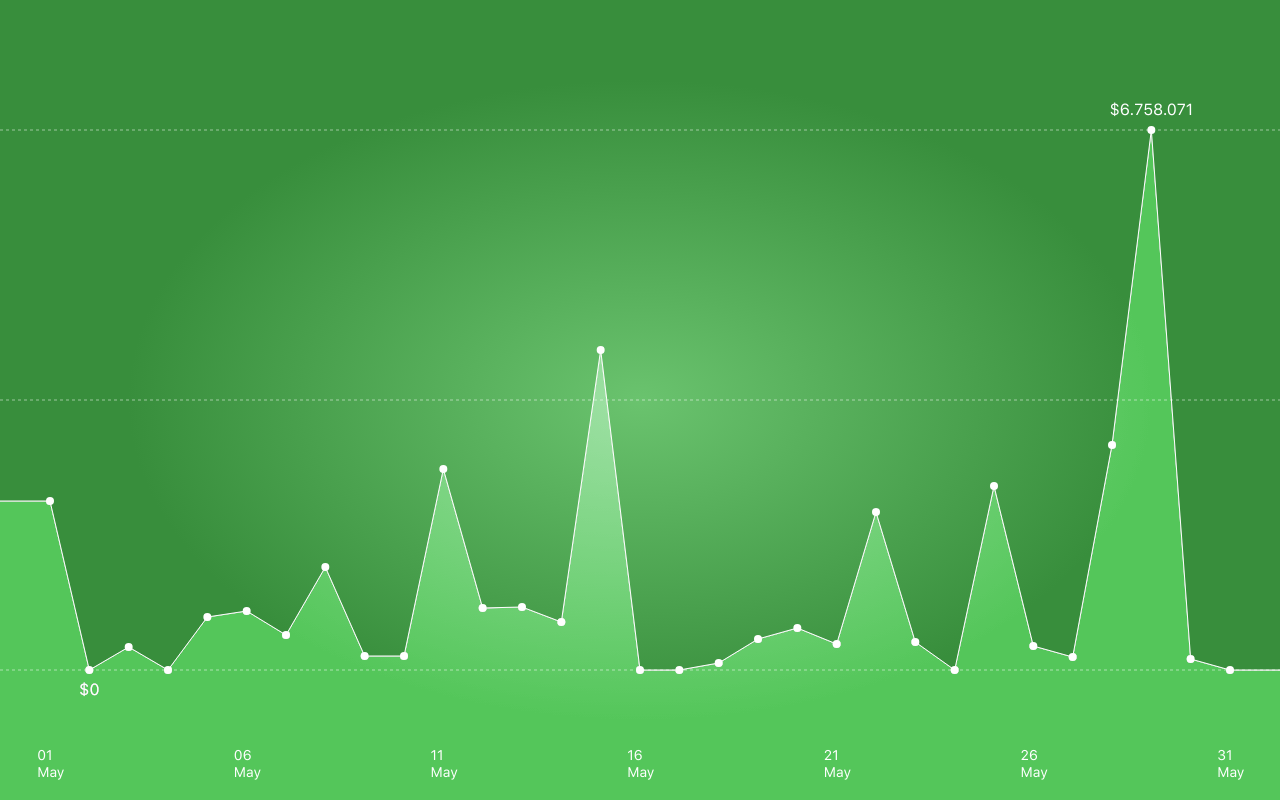
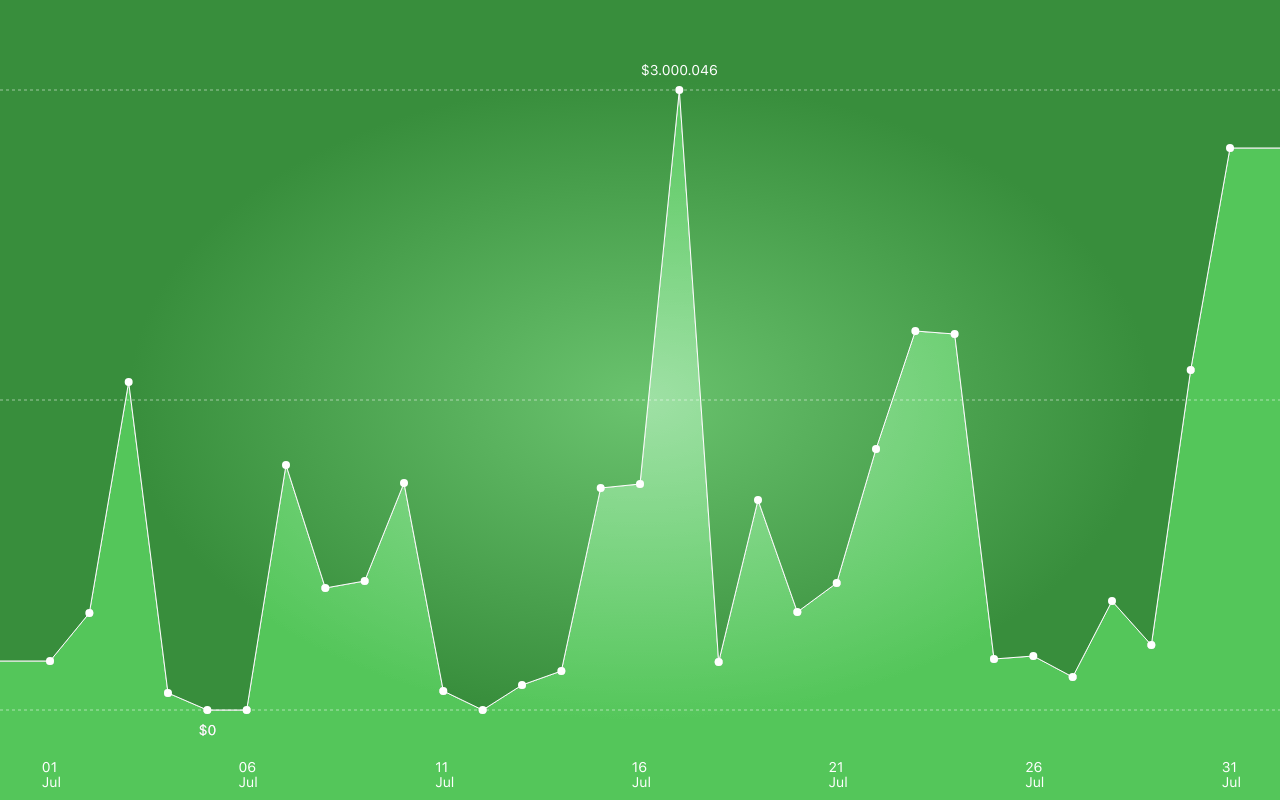
Before and after one commit to kaosb/clerk-charts, a website: page sales.html in a window 1280 px wide. Drawn offline with Linux system fonts and the light colour scheme.

Commit message:
ajustes de tamaños

```diff
--- a/css/style.css
+++ b/css/style.css
@@ -68,7 +68,7 @@ circle {
 text {
 	font-family: 'sf-ui-text';
 	font-style: normal;
-	font-size: 16px;
+	font-size: 14px;
 	fill: #fff;
 }
 .label-bloqued {
--- a/js/script.js
+++ b/js/script.js
@@ -33,7 +33,7 @@ var CHARTS = (function(){
 			labels          = [],
 			overFormat      = null,
 			// Configuración visual del gráfico; podrían ser editables
-			margin          = { top : 130, right : 50, bottom : 130, left : 50 },
+			margin          = { top : 90, right : 50, bottom : 90, left : 50 },
 			ticksY          = 3,
 			// Variables locales, no cambian nunca
 			width           = document.body.clientWidth,
@@ -96,7 +96,7 @@ var CHARTS = (function(){
 			for (var i = 0; i < words.length; i++) {
 				var tspan = el.append('tspan')
 					.text(words[i]);
-				if ( i > 0 ) tspan.attr('x', 0).attr('dy', 17);
+				if ( i > 0 ) tspan.attr('x', 0).attr('dy', 15);
 			}
 		};
 
@@ -241,7 +241,7 @@ var CHARTS = (function(){
 			.classed('axis-x', true)
 			.attr('transform', function (d) {
 				var height = svg.node().getBoundingClientRect().height;
-				return 'translate(' + margin.left + ' ' + ( height - 50 ) + ')';
+				return 'translate(' + margin.left + ' ' + ( height - 38 ) + ')';
 			});
 
 		var axisXRanges = axisX
--- a/sales.html
+++ b/sales.html
@@ -14,130 +14,7 @@
 			'currency' : 'CLP',
 			'range' : 'month', // month, 3month
 			'data' : [
-				{
-					'date' : '2016-05-01',
-					'value' : 2117201.0
-				},
-				{
-					'date' : '2016-05-02',
-					'value' : 0.0
-				},
-				{
-					'date' : '2016-05-03',
-					'value' : 291780.0
-				},
-				{
-					'date' : '2016-05-04',
-					'value' : 0.0
-				},
-				{
-					'date' : '2016-05-05',
-					'value' : 660350.0
-				},
-				{
-					'date' : '2016-05-06',
-					'value' : 737264.0
-				},
-				{
-					'date' : '2016-05-07',
-					'value' : 442236.0
-				},
-				{
-					'date' : '2016-05-08',
-					'value' : 1292720.0
-				},
-				{
-					'date' : '2016-05-09',
-					'value' : 180000.0
-				},
-				{
-					'date' : '2016-05-10',
-					'value' : 179400.0
-				},
-				{
-					'date' : '2016-05-11',
-					'value' : 2516811.99
-				},
-				{
-					'date' : '2016-05-12',
-					'value' : 778310.0
-				},
-				{
-					'date' : '2016-05-13',
-					'value' : 789440.0
-				},
-				{
-					'date' : '2016-05-14',
-					'value' : 599630.0
-				},
-				{
-					'date' : '2016-05-15',
-					'value' : 4009440.0
-				},
-				{
-					'date' : '2016-05-16',
-					'value' : 0.0
-				},
-				{
-					'date' : '2016-05-17',
-					'value' : 0.0
-				},
-				{
-					'date' : '2016-05-18',
-					'value' : 88320.0
-				},
-				{
-					'date' : '2016-05-19',
-					'value' : 385108.0
-				},
-				{
-					'date' : '2016-05-20',
-					'value' : 529395.0
-				},
-				{
-					'date' : '2016-05-21',
-					'value' : 320200.0
-				},
-				{
-					'date' : '2016-05-22',
-					'value' : 1975962.0
-				},
-				{
-					'date' : '2016-05-23',
-					'value' : 353280.0
-				},
-				{
-					'date' : '2016-05-24',
-					'value' : 0.0
-				},
-				{
-					'date' : '2016-05-25',
-					'value' : 2296960.0
-				},
-				{
-					'date' : '2016-05-26',
-					'value' : 295340.0
-				},
-				{
-					'date' : '2016-05-27',
-					'value' : 166000.0
-				},
-				{
-					'date' : '2016-05-28',
-					'value' : 2817755.0
-				},
-				{
-					'date' : '2016-05-29',
-					'value' : 6758071.0
-				},
-				{
-					'date' : '2016-05-30',
-					'value' : 135000.0
-				},
-				{
-					'date' : '2016-05-31',
-					'value' : 0.0
-				}
+				{'date': '2016-07-01', 'value': 237655},{'date': '2016-07-02', 'value': 470432},{'date': '2016-07-03', 'value': 1585720},{'date': '2016-07-04', 'value': 80000},{'date': '2016-07-05', 'value': 0},{'date': '2016-07-06', 'value': 0},{'date': '2016-07-07', 'value': 1184090},{'date': '2016-07-08', 'value': 591690},{'date': '2016-07-09', 'value': 622720},{'date': '2016-07-10', 'value': 1100775},{'date': '2016-07-11', 'value': 94220},{'date': '2016-07-12', 'value': 0},{'date': '2016-07-13', 'value': 120000},{'date': '2016-07-14', 'value': 190000},{'date': '2016-07-15', 'value': 1072308},{'date': '2016-07-16', 'value': 1092260},{'date': '2016-07-17', 'value': 3000046},{'date': '2016-07-18', 'value': 232378},{'date': '2016-07-19', 'value': 1015288},{'date': '2016-07-20', 'value': 472960},{'date': '2016-07-21', 'value': 615758},{'date': '2016-07-22', 'value': 1263980},{'date': '2016-07-23', 'value': 1835320},{'date': '2016-07-24', 'value': 1817400},{'date': '2016-07-25', 'value': 245140},{'date': '2016-07-26', 'value': 262700},{'date': '2016-07-27', 'value': 160100},{'date': '2016-07-28', 'value': 525256},{'date': '2016-07-29', 'value': 316670},{'date': '2016-07-30', 'value': 1647160},{'date': '2016-07-31', 'value': 2720301}
 			]
 		};
 	</script>
```
